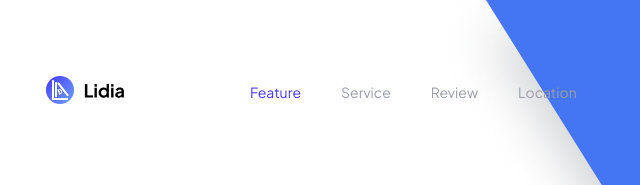
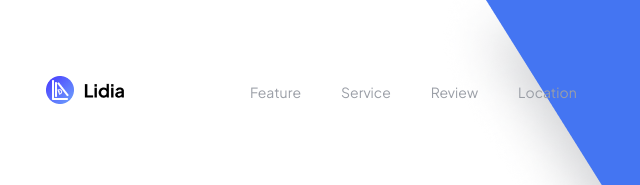
Before and after one commit to irenako/lidia-landing-page, a website: page index.html in a window 1280 px wide. Shown: the top 185 px of the page, 74-714 px from the left. Drawn offline with nearby package versions, Linux system fonts and the light colour scheme.

```diff
--- a/index.html
+++ b/index.html
@@ -13,7 +13,7 @@
     <div class="header__menu-container">
       <a href="#"><img src="./img/main-logo.png" alt="Logo" class="header__logo"/></a>
       <nav class="header__menu">
-        <a href="#feature" class="header__menu-item focus" >Feature</a>
+        <a href="#feature" class="header__menu-item">Feature</a>
         <a href="#service" class="header__menu-item">Service</a>
         <a href="#review" class="header__menu-item">Review</a>
         <a href="#location" class="header__menu-item">Location</a>
```
